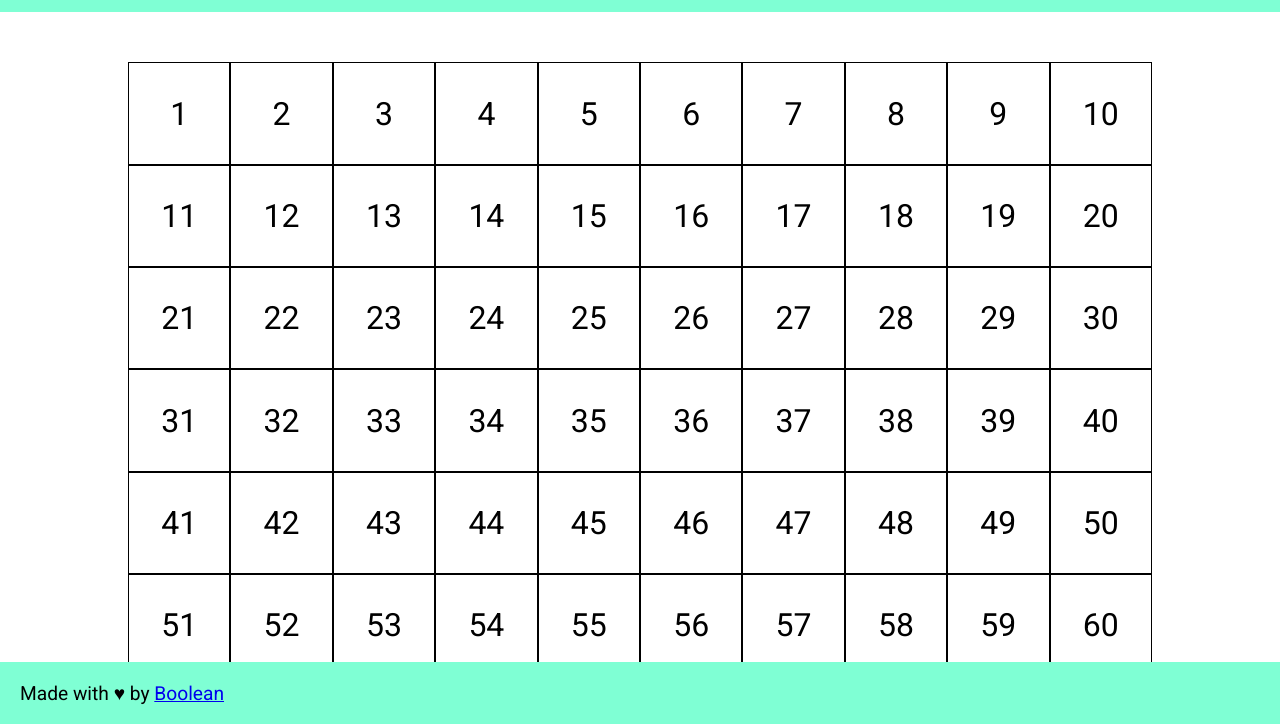
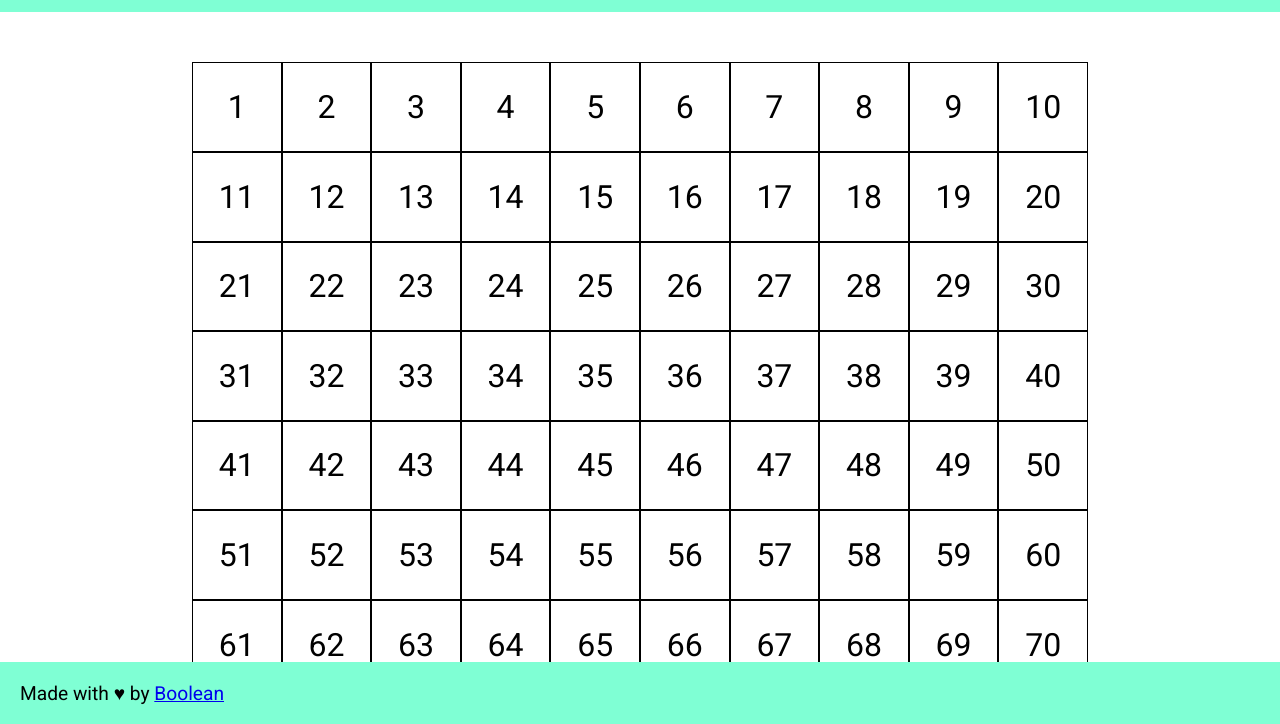
Before and after one commit to DanieleAntonaci/js-campominato-grid, a plain HTML site: page Bonus/index.html in a window 1280 px wide. Both pictures are taken after a click on the button "Play". Shown: the part 75-799 px from the top of the page. Drawn offline with Linux system fonts and the light colour scheme.

Commit message:
Correzione js btn play, box piú piccoli

```diff
--- a/Bonus/css/style.css
+++ b/Bonus/css/style.css
@@ -32,12 +32,13 @@ header h1 img {
 
 /* main */
 main{
-    width: 80vw;
-    height: 80vw;
-    margin: 50px auto;
-    /* background-color:; */
+
 }
 .container {
+    width: 70vw;
+    height: 70vw;
+    margin: 50px auto;
+
     display: flex;
     flex-wrap: wrap;
     background-color: white;
@@ -52,16 +53,16 @@ main{
     align-items: center;
 }
 .easy{
-    width: 8vw;
-    height: 8vw;
+    width: 7vw;
+    height: 7vw;
 }
 .medium{
-    width: calc(80vw / 9);
-    height: calc(80vw / 9);
+    width: calc(70vw / 9);
+    height: calc(70vw / 9);
 }
 .hard{
-    width: calc(80vw/7);
-    height: calc(80vw / 7);
+    width: calc(70vw/7);
+    height: calc(70vw / 7);
 }
 .box.clicked{
     background-color: aqua;
--- a/Bonus/main.js
+++ b/Bonus/main.js
@@ -1,7 +1,7 @@
 'use strict'
 const container = document.querySelector('.container');
 const btnPlay = document.querySelector('button#play');
-
+let difficultyLevel;
 function createBox() {
     const divBox = document.createElement('div');
 
@@ -10,8 +10,9 @@ function createBox() {
 
 // bottone per far comparire la griglia
 btnPlay.addEventListener('click', function () {
+    container.innerHTML = '';
     container.classList.remove('hidden');
-    let difficultyLevel = document.querySelector('#difficulty-level').value;
+    difficultyLevel = document.querySelector('#difficulty-level').value;
     if (difficultyLevel === 'easy') {
         for (let i = 0; i < 100; i++) {
             // crea l'elemento div
```
